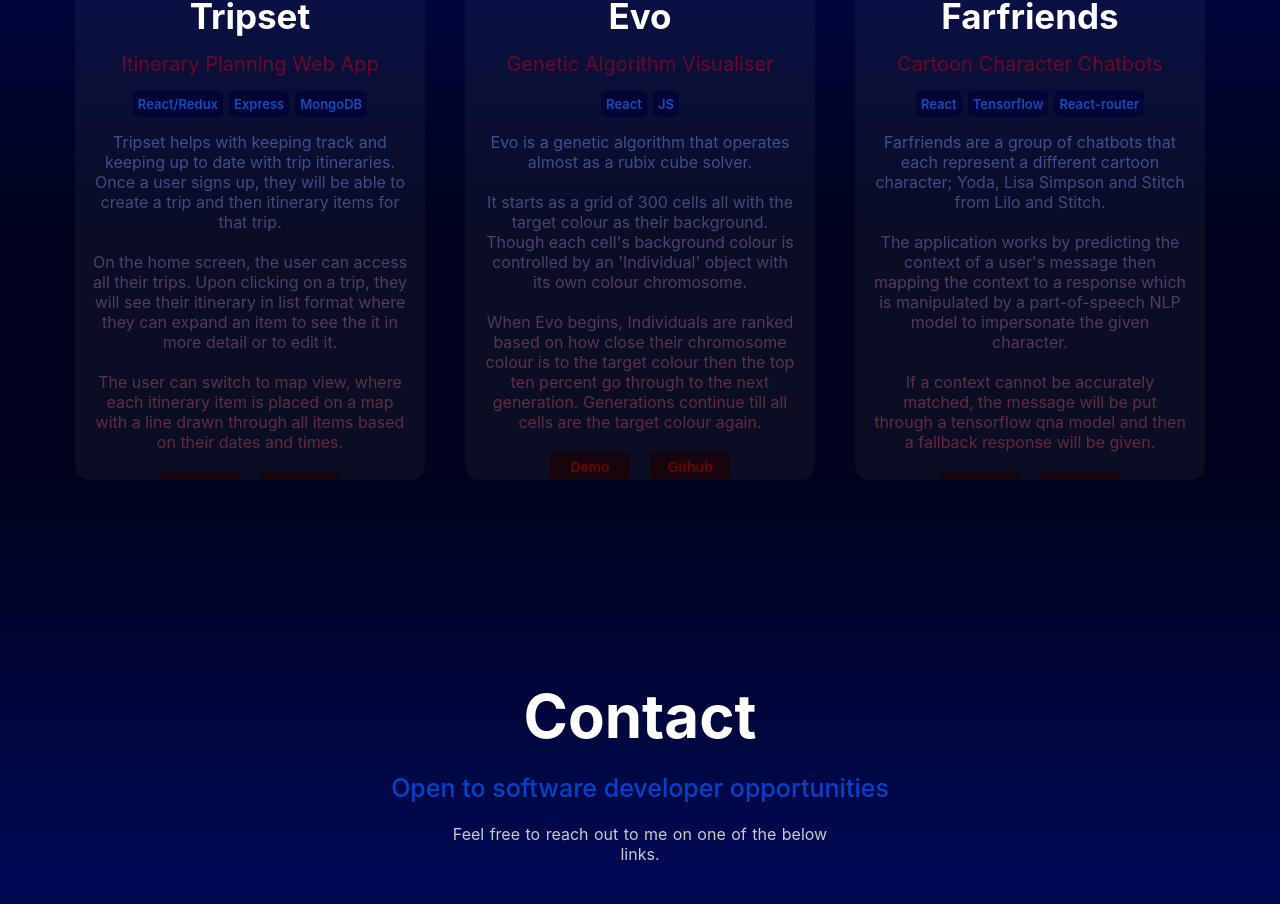
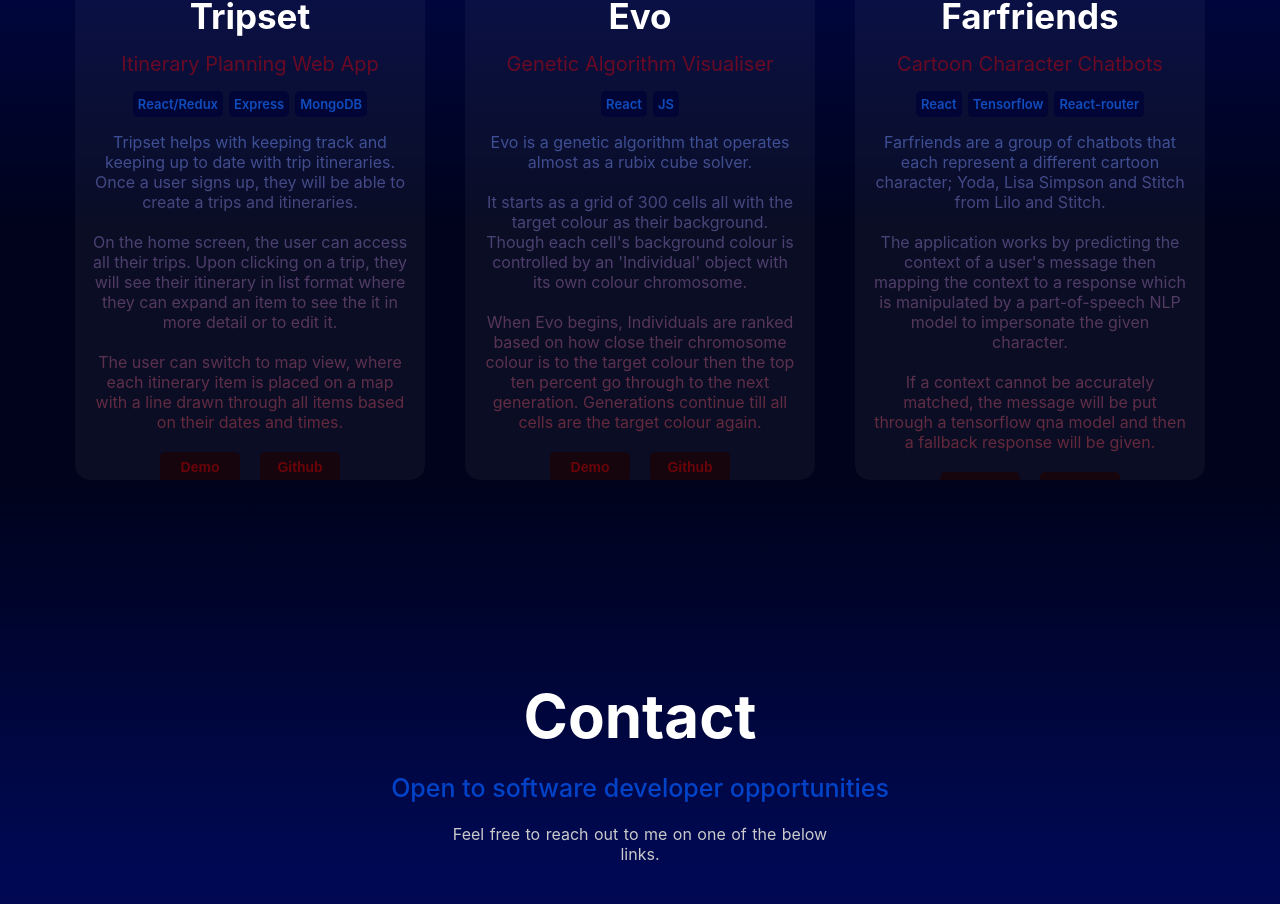
Before and after one commit to hao441/homepage, a React (Create React App) app: page / in a window 1280 px wide. Shown: the part 972-1876 px from the top of the page. Built offline with nearby package versions, Linux system fonts and the light colour scheme.

Commit message:
tripset description 2

```diff
--- a/src/App.js
+++ b/src/App.js
@@ -52,7 +52,7 @@ const App = () => {
                 <div className='card-technology'>MongoDB</div>
               </div>
               <div className='paragraph-container'>
-              <p className='card-paragraph'>Tripset helps with keeping track and keeping up to date with trip itineraries. Once a user signs up, they will be able to create a trip and then itinerary items for that trip.</p>
+              <p className='card-paragraph'>Tripset helps with keeping track and keeping up to date with trip itineraries. Once a user signs up, they will be able to create a trips and itineraries.</p>
               <br/>
               <p className='card-paragraph'>On the home screen, the user can access all their trips. Upon clicking on a trip, they will see their itinerary in list format where they can expand an item to see the it in more detail or to edit it.</p>
               <br/>
```
